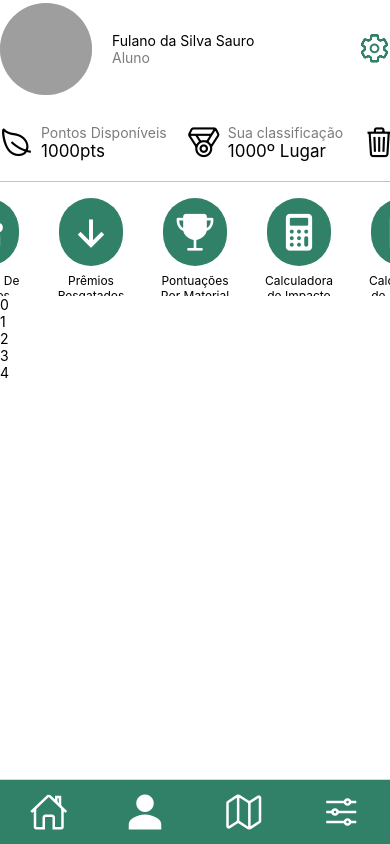
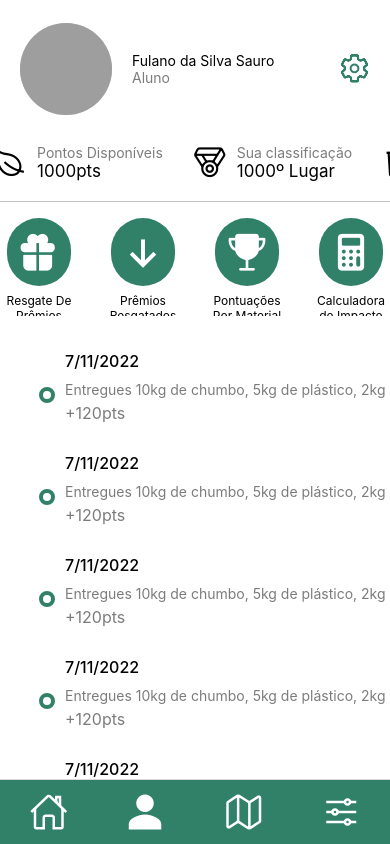
Before and after one commit to CoordLabdess/recicla-cabrobo-frontend, a React Native app: screen /RootPerfil in a window 390 px wide. Built offline with nearby package versions, Linux system fonts and the light colour scheme; grey boxes are pictures that could not be loaded.

Commit message:
Tela inicial feita

```diff
--- a/App.tsx
+++ b/App.tsx
@@ -7,10 +7,12 @@ import { RootBottomTabNavigator } from './src/routers/RootBottomTabNavigator'
 export default function App() {
 	return (
 		<SafeAreaProvider>
-			<NavigationContainer>
-				<StatusBar style='auto' />
-				<RootBottomTabNavigator />
-			</NavigationContainer>
+			<View style={{ flex: 1, backgroundColor: '#fff' }}>
+				<NavigationContainer>
+					<StatusBar style='auto' />
+					<RootBottomTabNavigator />
+				</NavigationContainer>
+			</View>
 		</SafeAreaProvider>
 	)
 }
--- /dev/null
+++ b/src/components/profile/History.tsx
@@ -0,0 +1,76 @@
+import { View, Text, StyleSheet, ListRenderItemInfo, YellowBox, Pressable } from 'react-native'
+import { Ionicons } from '@expo/vector-icons'
+import { COLORS } from '../../constants/colors'
+
+interface History {
+	date: Date
+	description: string
+	points: number
+}
+
+export function History(props: { itemData: ListRenderItemInfo<History>; last: boolean }) {
+	return (
+		<Pressable style={styles.root} android_ripple={{ color: '#ccc' }}>
+			<View style={styles.historyElement}>
+				<View style={{ alignItems: 'center', marginRight: 10 }}>
+					<View
+						style={{
+							backgroundColor: COLORS.secondary100,
+							borderRadius: 100,
+							padding: 4,
+							borderWidth: 4,
+							borderColor: COLORS.primary500,
+						}}
+					/>
+					{!props.last ? (
+						<View style={{ backgroundColor: COLORS.primary500, width: 3, flex: 1, marginTop: 5 }} />
+					) : (
+						<View style={{ width: 3, flex: 1 }} />
+					)}
+				</View>
+				<View>
+					<View style={{ flexDirection: 'row', justifyContent: 'space-between' }}>
+						<Text style={styles.historyDateText}>
+							{props.itemData.item.date.toLocaleDateString()}
+						</Text>
+						<Text style={{ color: '#7C7C7C', fontSize: 10, marginTop: 6 }}>
+							Clique Para Visualizar
+						</Text>
+					</View>
+					<View>
+						<Text style={styles.historyDescriptionText}>{props.itemData.item.description}</Text>
+						<Text style={styles.historyPointsText}>+{props.itemData.item.points}pts</Text>
+					</View>
+				</View>
+			</View>
+		</Pressable>
+	)
+}
+
+const styles = StyleSheet.create({
+	root: {
+		flex: 1,
+		alignItems: 'center',
+		paddingVertical: 5,
+	},
+	historyElement: {
+		width: '80%',
+		alignItems: 'center',
+		flexDirection: 'row',
+	},
+	historyDateText: {
+		fontSize: 16,
+		fontWeight: '500',
+		marginBottom: 10,
+	},
+	historyDescriptionText: {
+		fontSize: 14,
+		color: '#7C7C7C',
+		marginBottom: 5,
+	},
+	historyPointsText: {
+		fontSize: 16,
+		color: '#7C7C7C',
+		marginBottom: 20,
+	},
+})
--- a/src/components/profile/ProfileActions.tsx
+++ b/src/components/profile/ProfileActions.tsx
@@ -22,11 +22,6 @@ const actions: Action[] = [
 	{
 		title: 'Pontuações Por Material',
 		icon: 'trophy',
-		screen: '',
-	},
-	{
-		title: 'Calculadora de Impacto',
-		icon: 'calculator',
 		screen: '',
 	},
 	{
@@ -77,6 +72,7 @@ const styles = StyleSheet.create({
 		borderTopWidth: 1,
 		paddingTop: 16,
 		flex: 1,
+		marginBottom: 30,
 	},
 	actionContainer: {
 		width: 84,
--- a/src/components/profile/ProfileHeader.tsx
+++ b/src/components/profile/ProfileHeader.tsx
@@ -40,6 +40,8 @@ const styles = StyleSheet.create({
 		flex: 1,
 		alignItems: 'center',
 		justifyContent: 'space-between',
+		paddingHorizontal: 20,
+		paddingTop: 20,
 	},
 	infoContainer: {
 		flexDirection: 'row',
--- a/src/components/profile/UserStatus.tsx
+++ b/src/components/profile/UserStatus.tsx
@@ -73,7 +73,7 @@ const styles = StyleSheet.create({
 		alignItems: 'center',
 	},
 	statusIconContainer: {
-		marginRight: 7,
+		marginHorizontal: 10,
 	},
 	statusInfoContainer: {},
 	statusTitleText: {
--- a/src/screens/profile/ProfileScreen.tsx
+++ b/src/screens/profile/ProfileScreen.tsx
@@ -5,6 +5,66 @@ import { COLORS } from '../../constants/colors'
 import { ProfileHeader } from '../../components/profile/ProfileHeader'
 import { UserStatus } from '../../components/profile/UserStatus'
 import { ProfileActions } from '../../components/profile/ProfileActions'
+import { History } from '../../components/profile/History'
+
+interface History {
+	date: Date
+	description: string
+	points: number
+}
+
+const historyData: History[] = [
+	{
+		date: new Date(),
+		description: 'Entregues 10kg de chumbo, 5kg de plástico, 2kg de pilha e 1k de papel.',
+		points: 120,
+	},
+	{
+		date: new Date(),
+		description: 'Entregues 10kg de chumbo, 5kg de plástico, 2kg de pilha e 1k de papel.',
+		points: 120,
+	},
+	{
+		date: new Date(),
+		description: 'Entregues 10kg de chumbo, 5kg de plástico, 2kg de pilha e 1k de papel.',
+		points: 120,
+	},
+	{
+		date: new Date(),
+		description: 'Entregues 10kg de chumbo, 5kg de plástico, 2kg de pilha e 1k de papel.',
+		points: 120,
+	},
+	{
+		date: new Date(),
+		description: 'Entregues 10kg de chumbo, 5kg de plástico, 2kg de pilha e 1k de papel.',
+		points: 120,
+	},
+	{
+		date: new Date(),
+		description: 'Entregues 10kg de chumbo, 5kg de plástico, 2kg de pilha e 1k de papel.',
+		points: 120,
+	},
+	{
+		date: new Date(),
+		description: 'Entregues 10kg de chumbo, 5kg de plástico, 2kg de pilha e 1k de papel.',
+		points: 120,
+	},
+	{
+		date: new Date(),
+		description: 'Entregues 10kg de chumbo, 5kg de plástico, 2kg de pilha e 1k de papel.',
+		points: 120,
+	},
+	{
+		date: new Date(),
+		description: 'Entregues 10kg de chumbo, 5kg de plástico, 2kg de pilha e 1k de papel.',
+		points: 120,
+	},
+	{
+		date: new Date(),
+		description: 'Entregues 10kg de chumbo, 5kg de plástico, 2kg de pilha e 1k de papel.',
+		points: 120,
+	},
+]
 
 function Header() {
 	return (
@@ -20,12 +80,11 @@ export function ProfileScreen() {
 		<SafeAreaView style={styles.root}>
 			<FlatList
 				ListHeaderComponent={Header}
-				data={[0, 1, 2, 3, 4]}
+				showsVerticalScrollIndicator={false}
+				data={historyData}
 				style={styles.contentList}
 				renderItem={itemData => (
-					<View>
-						<Text>{itemData.item}</Text>
-					</View>
+					<History last={itemData.index + 1 >= historyData.length} itemData={itemData} />
 				)}
 			/>
 		</SafeAreaView>
@@ -35,7 +94,6 @@ export function ProfileScreen() {
 const styles = StyleSheet.create({
 	root: {
 		flex: 1,
-		backgroundColor: 'green',
 	},
 	contentList: {
 		backgroundColor: '#fff',
```
